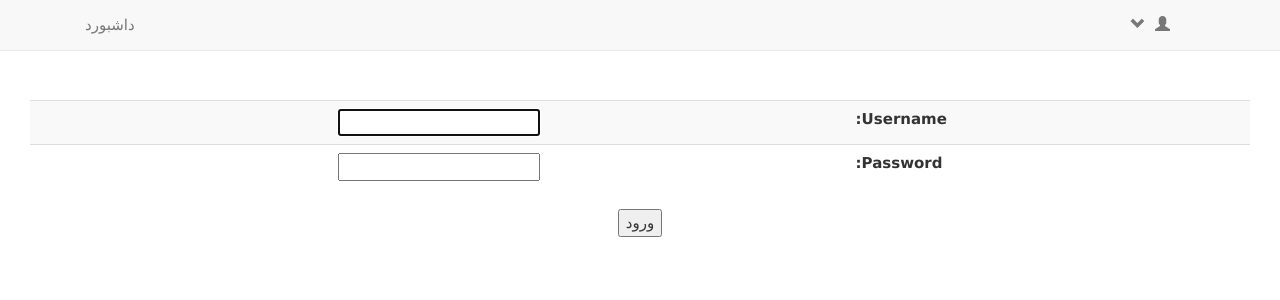
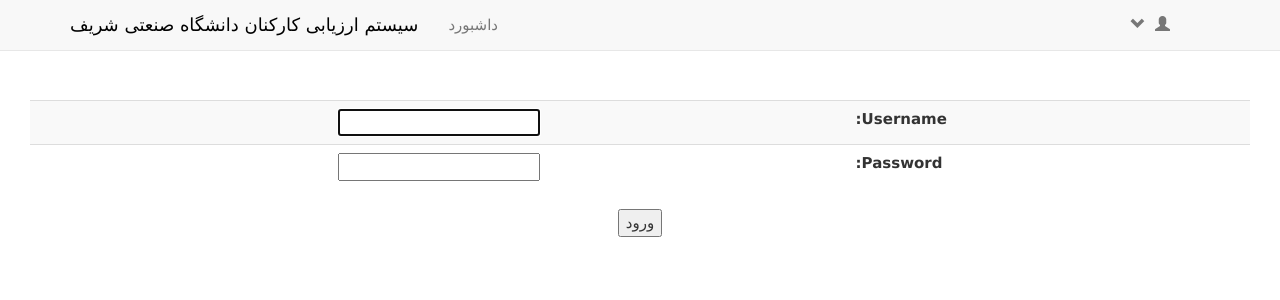
Before and after one commit to sinahmr/perfeval, a Django app: page /auth/login/ in a window 1280 px wide. Shown: the top 300 px of the page. Run offline with Django 3.2, Linux system fonts and the light colour scheme; some libraries are stand-ins or nearby versions.

Commit message:
minor change in base.HTML

```diff
--- a/templates/base.html
+++ b/templates/base.html
@@ -49,7 +49,7 @@
                 <span class="icon-bar"></span>
                 <span class="icon-bar"></span>
             </button>
-{#            <a target="_blank" href="#" class="navbar-brand">سیستم ارزیابی</a>#}
+            <a target="_blank" class="navbar-brand" style="color: black;">سیستم ارزیابی کارکنان دانشگاه صنعتی شریف</a>
         </div>
         <div class="collapse navbar-collapse">
             <ul class="nav navbar-nav">
```
